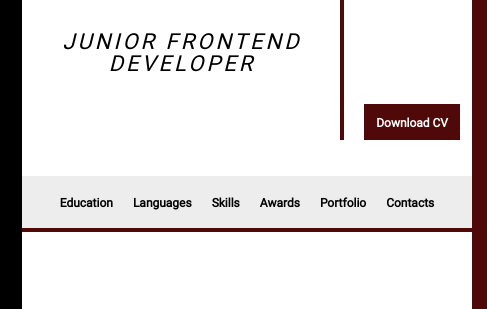
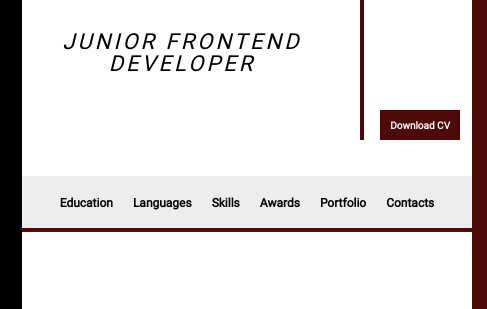
Before and after one commit to listgarten100/CV, a website: page index.html in a window 768 px wide. Shown: the part 190-499 px from the top of the page, 281-768 px from the left. Drawn offline with nearby package versions, Linux system fonts and the light colour scheme; files that its build step writes are made by us from their sources.

Commit message:
fixed header

```diff
--- a/assets/scss/_header.scss
+++ b/assets/scss/_header.scss
@@ -224,8 +224,8 @@
       margin-right: 12px;
 
         &__link{
-            font-size: 12px;
-            padding: 12px;
+            font-size: 10px;
+            padding: 10px;
         }
     }
 
```
